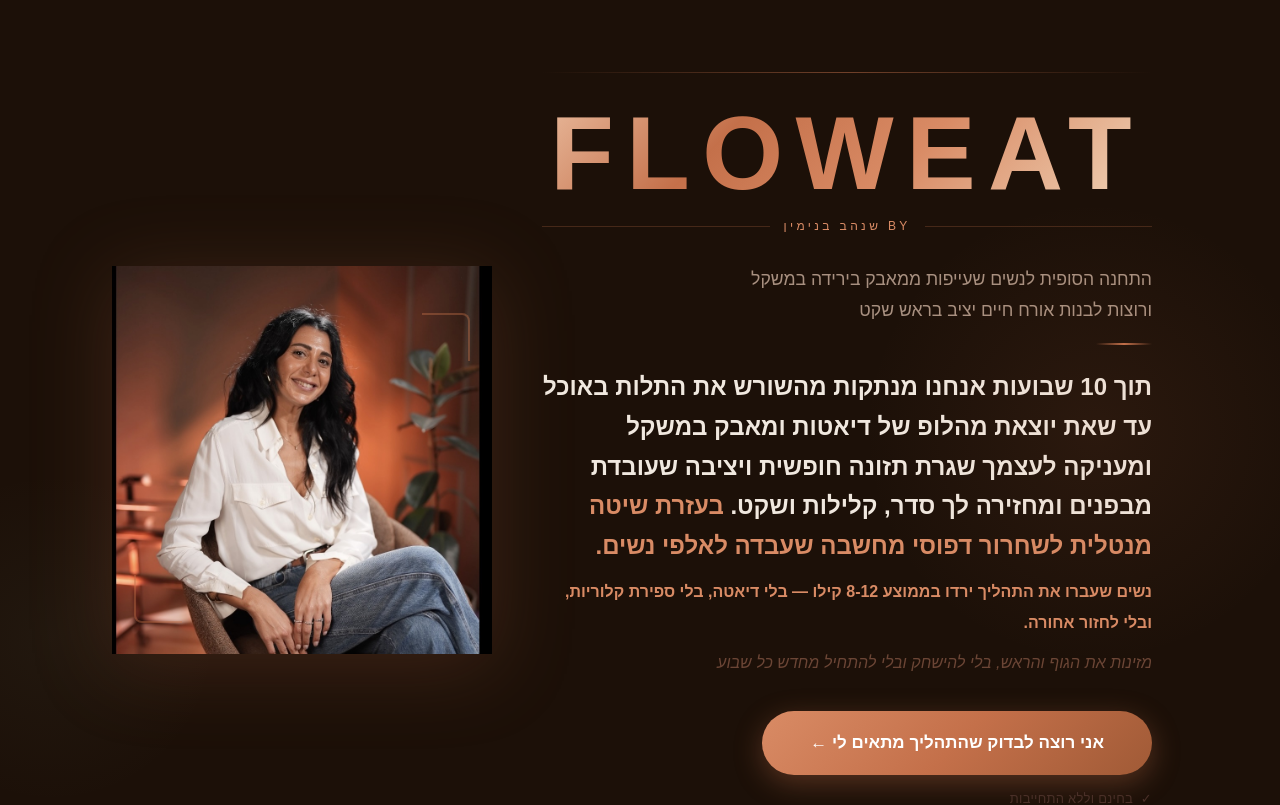
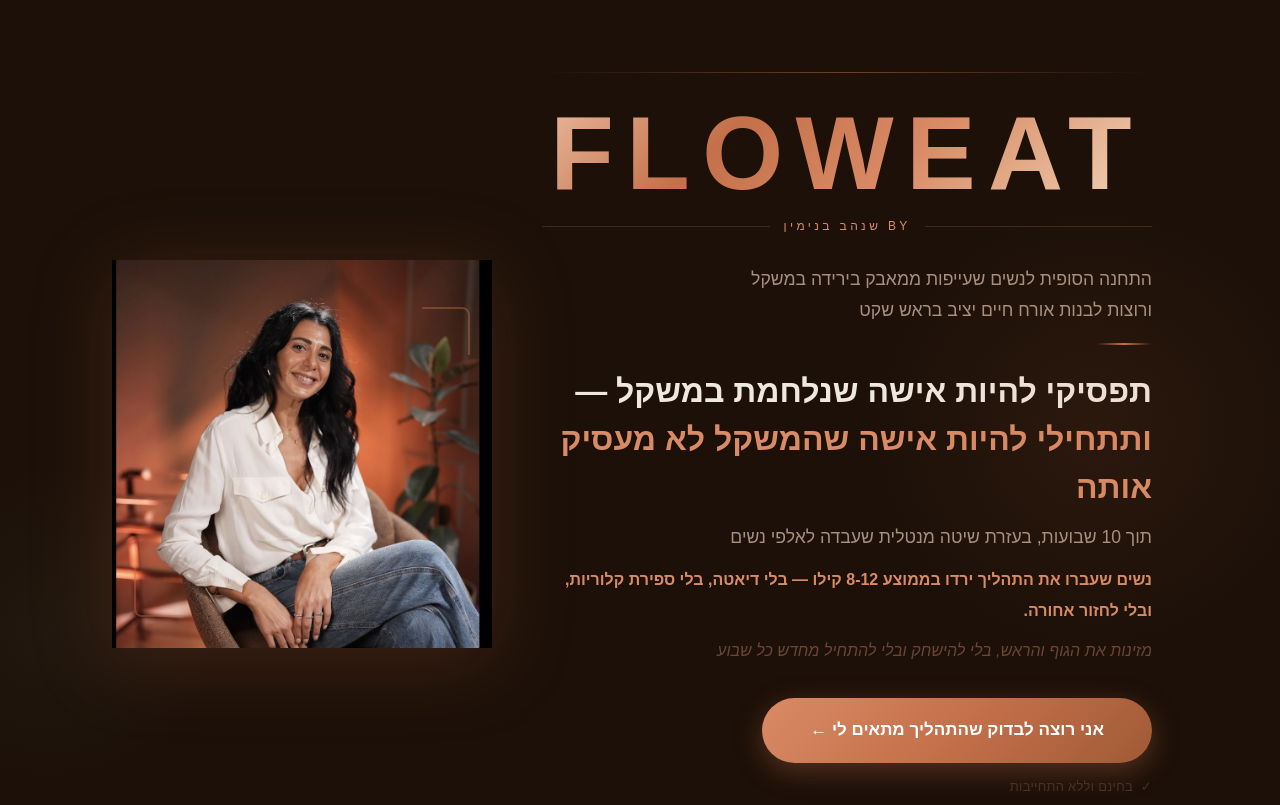
Before and after one commit to shenhav1985-netizen/floweat-landing, a Next.js app: page / in a window 1280 px wide. Shown: the top 805 px of the page. Built offline with nearby package versions, Linux system fonts and the light colour scheme.

Commit message:
hero: replace H1 with identity-based headline

```diff
--- a/app/components/HeroSection.tsx
+++ b/app/components/HeroSection.tsx
@@ -121,17 +121,22 @@ export default function HeroSection() {
 
           {/* H1 */}
           <motion.h1 {...fadeUp(0.65)} style={{
-            fontSize: 'clamp(1.05rem, 2.6vw, 1.5rem)',
-            color: '#F0E8DF', lineHeight: 1.65, fontWeight: 700, marginBottom: 12,
+            fontSize: 'clamp(1.3rem, 3.2vw, 2rem)',
+            color: '#F0E8DF', lineHeight: 1.5, fontWeight: 900, marginBottom: 12,
           }}>
-            תוך 10 שבועות אנחנו מנתקות מהשורש את התלות באוכל
-            {' '}עד שאת יוצאת מהלופ של דיאטות ומאבק במשקל
-            {' '}ומעניקה לעצמך שגרת תזונה חופשית ויציבה שעובדת מבפנים
-            {' '}ומחזירה לך סדר, קלילות ושקט.{' '}
+            תפסיקי להיות אישה שנלחמת במשקל —
+            <br />
             <span style={{ color: 'var(--copper-light)' }}>
-              בעזרת שיטה מנטלית לשחרור דפוסי מחשבה שעבדה לאלפי נשים.
+              ותתחילי להיות אישה שהמשקל לא מעסיק אותה
             </span>
           </motion.h1>
+
+          <motion.p {...fadeUp(0.74)} style={{
+            fontSize: 'clamp(0.95rem, 2.2vw, 1.1rem)',
+            color: '#A89080', lineHeight: 1.7, marginBottom: 12,
+          }}>
+            תוך 10 שבועות, בעזרת שיטה מנטלית שעבדה לאלפי נשים
+          </motion.p>
 
           <motion.p {...fadeIn(0.8)} style={{
             fontSize: '1rem', color: 'var(--copper-light)', marginBottom: 10, fontWeight: 600,
```
